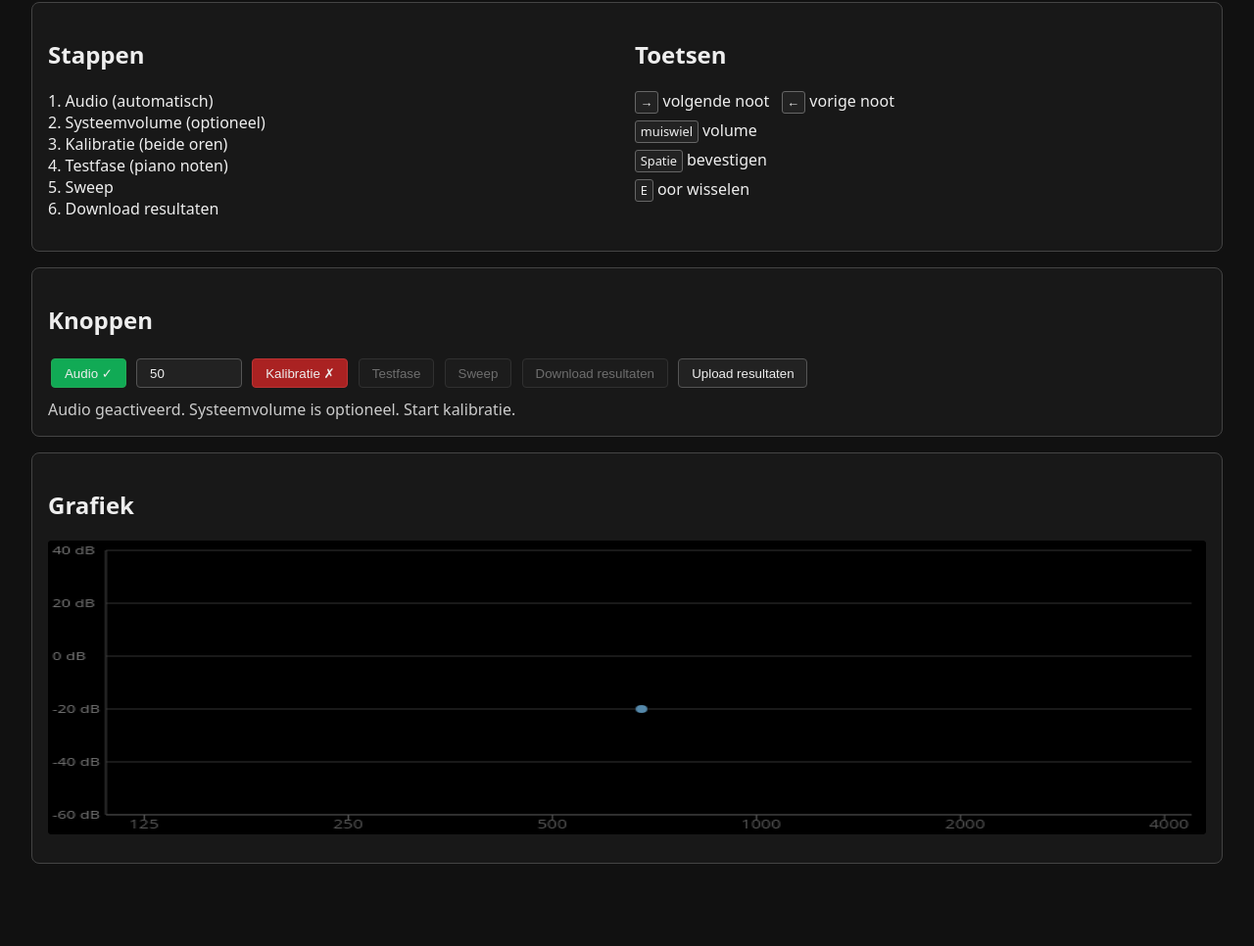
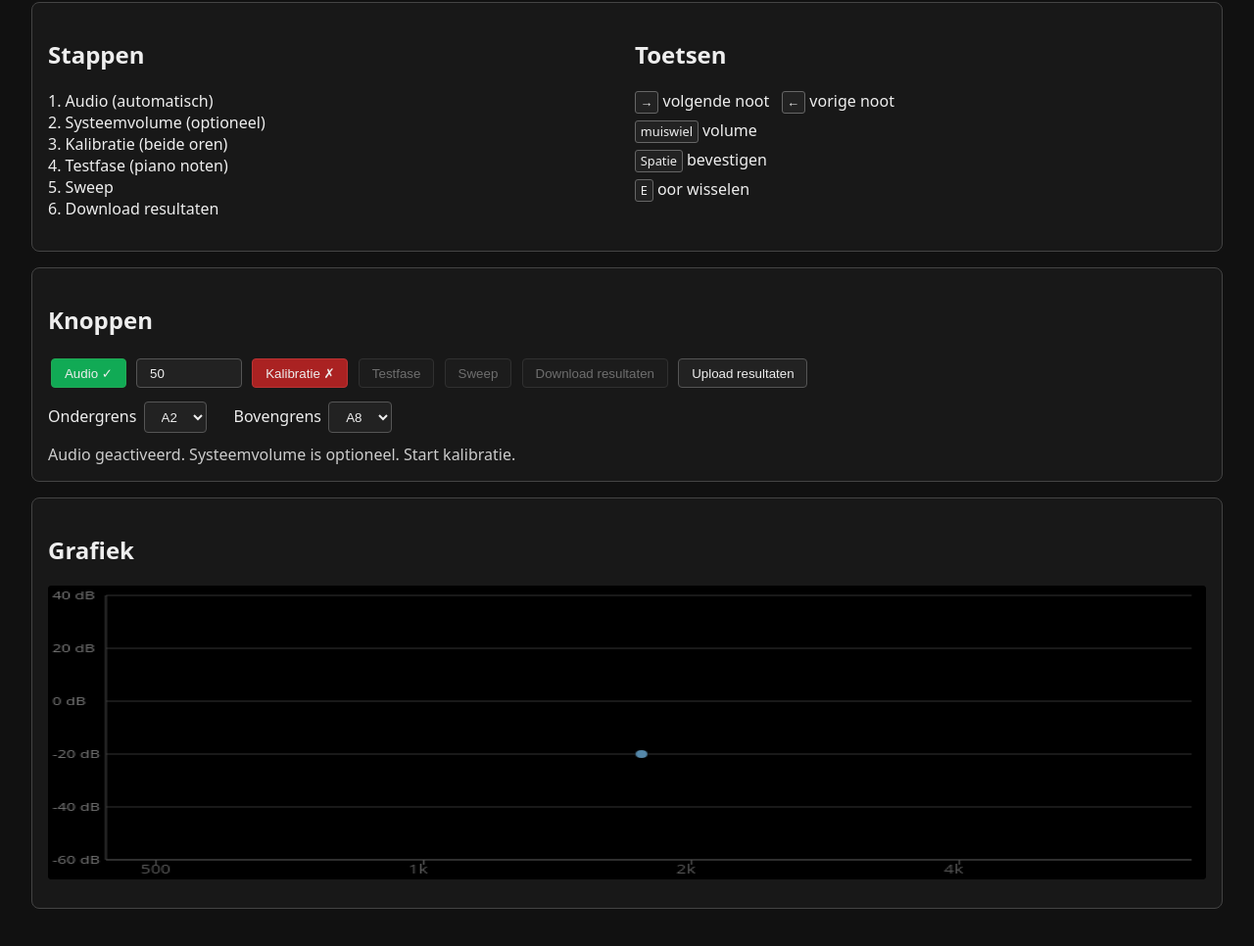
Before and after one commit to clemens-tolboom/hearing-test, a plain HTML site: page public/index.html in a window 1280 px wide. Shown: the part 94-1060 px from the top of the page at 98% size. Before the commit the page ends 1024 px from the top, so only its background shows below. Drawn offline with Linux system fonts and the light colour scheme.

Commit message:
fix: scale by freq low and high

```diff
--- a/public/index.html
+++ b/public/index.html
@@ -45,6 +45,10 @@
         <button id="btnDownload" disabled>Download resultaten</button>
         <input type="file" id="fileInput" accept=".json" hidden>
         <button id="btnUpload">Upload resultaten</button>
+        <div class="row" style="margin-top:0.5rem">
+            <label>Ondergrens <select id="freqLower"></select></label>
+            <label style="margin-left:0.5rem">Bovengrens <select id="freqUpper"></select></label>
+        </div>
         <div id="status" class="status"></div>
     </div>
 
--- a/public/main.js
+++ b/public/main.js
@@ -6,16 +6,27 @@
    APP CONSTANTS
 --------------------------------------------------------- */
 const APP_VERSION = "0.1.0";
-const F_MIN = 110;
-const F_MAX = 4186;
 const CALIBRATION_FREQ = 1000;
-const MIDI_LOWER = 55;
-const MIDI_HIGHER = 108;
+
+const A_OCTAVES = [
+  { label: "A0", midi: 21, freq: 27.5 },
+  { label: "A1", midi: 33, freq: 55 },
+  { label: "A2", midi: 45, freq: 110 },
+  { label: "A3", midi: 57, freq: 220 },
+  { label: "A4", midi: 69, freq: 440 },
+  { label: "A5", midi: 81, freq: 880 },
+  { label: "A6", midi: 93, freq: 1760 },
+  { label: "A7", midi: 105, freq: 3520 },
+  { label: "A8", midi: 117, freq: 7040 },
+];
+
+const DEFAULT_LOWER = A_OCTAVES[4];
+const DEFAULT_UPPER = A_OCTAVES[8];
 
 /* ---------------------------------------------------------
    CONFIGURE MODULES
 --------------------------------------------------------- */
-configureFreqGens({ fMin: F_MIN, fMax: F_MAX });
+configureFreqGens({ fMin: DEFAULT_LOWER.freq, fMax: DEFAULT_UPPER.freq });
 
 const store = createStore({
   mode: "idle",
@@ -32,12 +43,16 @@
   thresholdsRight: [],
   status: "",
   info: "",
+  freqLower: DEFAULT_LOWER.freq,
+  freqUpper: DEFAULT_UPPER.freq,
+  midiLower: DEFAULT_LOWER.midi,
+  midiUpper: DEFAULT_UPPER.midi,
 });
 
 Audio.configure({
   store,
-  midiLower: MIDI_LOWER,
-  midiHigher: MIDI_HIGHER,
+  midiLower: DEFAULT_LOWER.midi,
+  midiHigher: DEFAULT_UPPER.midi,
   calibrationFreq: CALIBRATION_FREQ,
 });
 
@@ -56,8 +71,35 @@
 const btnDownload = document.getElementById("btnDownload");
 const btnUpload = document.getElementById("btnUpload");
 const fileInput = document.getElementById("fileInput");
+const selLower = document.getElementById("freqLower");
+const selUpper = document.getElementById("freqUpper");
+
+let _cachedLower = DEFAULT_LOWER.freq;
+let _cachedUpper = DEFAULT_UPPER.freq;
 
 document.getElementById("version").textContent = "v" + APP_VERSION;
+
+/* ---------------------------------------------------------
+   POPULATE DROPDOWNS
+--------------------------------------------------------- */
+A_OCTAVES.forEach((oct, i) => {
+  selLower.appendChild(new Option(oct.label, i));
+  selUpper.appendChild(new Option(oct.label, i));
+});
+selLower.selectedIndex = 2;
+selUpper.selectedIndex = 8;
+
+function applyBounds(loFreq, hiFreq, loMidi, hiMidi) {
+  _cachedLower = loFreq;
+  _cachedUpper = hiFreq;
+  configureFreqGens({ fMin: loFreq, fMax: hiFreq });
+  Audio.configure({
+    store,
+    midiLower: loMidi,
+    midiHigher: hiMidi,
+    calibrationFreq: CALIBRATION_FREQ,
+  });
+}
 
 /* ---------------------------------------------------------
    CHART
@@ -109,11 +151,15 @@
 
   ctx2d.fillStyle = "#555";
   ctx2d.font = "12px system-ui";
-  Array.from({ length: 6 }, (_, i) => 125 * Math.pow(2, i)).forEach((f) => {
+  const firstOct = Math.ceil(Math.log2(state.freqLower / 125));
+  const lastOct = Math.floor(Math.log2(state.freqUpper / 125));
+  for (let n = firstOct; n <= lastOct; n++) {
+    const f = 125 * Math.pow(2, n);
     const x = 40 + xFromFreq(f) * (w - 60);
+    const label = f >= 1000 ? (f / 1000).toFixed(0) + "k" : Math.round(f).toString();
     ctx2d.fillRect(x, chartBottom, 1, 5);
-    ctx2d.fillText(f.toString(), x - 10, chartBottom + 14);
-  });
+    ctx2d.fillText(label, x - 10, chartBottom + 14);
+  }
 
   function drawList(list, color, calGain) {
     ctx2d.fillStyle = color;
@@ -196,6 +242,24 @@
   }
 
   btnDownload.disabled = !hasData;
+
+  selLower.disabled = state.mode !== "idle";
+  selUpper.disabled = state.mode !== "idle";
+
+  if (state.freqLower !== _cachedLower || state.freqUpper !== _cachedUpper) {
+    selLower.selectedIndex = A_OCTAVES.findIndex(
+      (o) => o.freq === state.freqLower,
+    );
+    selUpper.selectedIndex = A_OCTAVES.findIndex(
+      (o) => o.freq === state.freqUpper,
+    );
+    applyBounds(
+      state.freqLower,
+      state.freqUpper,
+      state.midiLower,
+      state.midiUpper,
+    );
+  }
 }
 
 store.subscribe(renderUI);
@@ -222,6 +286,28 @@
 fileInput.onchange = () => {
   if (fileInput.files[0]) Audio.loadResults(fileInput.files[0]);
 };
+
+/* ---------------------------------------------------------
+   FREQ BOUNDS DROPDOWNS
+--------------------------------------------------------- */
+function onBoundChange() {
+  const lo = A_OCTAVES[parseInt(selLower.value)];
+  const hi = A_OCTAVES[parseInt(selUpper.value)];
+  if (lo.midi >= hi.midi) {
+    store.setState({ status: "Ondergrens moet lager zijn dan bovengrens." });
+    return;
+  }
+  store.setState({
+    freqLower: lo.freq,
+    freqUpper: hi.freq,
+    midiLower: lo.midi,
+    midiUpper: hi.midi,
+  });
+  applyBounds(lo.freq, hi.freq, lo.midi, hi.midi);
+}
+
+selLower.addEventListener("change", onBoundChange);
+selUpper.addEventListener("change", onBoundChange);
 
 /* ---------------------------------------------------------
    DRAG & DROP — upload
--- a/public/src/audio.js
+++ b/public/src/audio.js
@@ -244,6 +244,10 @@
         calibrationGainRight: right.calibration?.gain ?? 0.001,
         thresholdsLeft: left.thresholds ?? [],
         thresholdsRight: right.thresholds ?? [],
+        freqLower: data.freqLower ?? 110,
+        freqUpper: data.freqUpper ?? 7040,
+        midiLower: data.midiLower ?? 45,
+        midiUpper: data.midiUpper ?? 117,
         mode: "idle",
         ear: "left",
         currentGain: 0.0001,
@@ -266,6 +270,10 @@
     timestamp: new Date().toISOString(),
     os: navigator.userAgent,
     systemVolume: state.systemVolume,
+    freqLower: state.freqLower,
+    freqUpper: state.freqUpper,
+    midiLower: state.midiLower,
+    midiUpper: state.midiUpper,
     ears: {
       left: {
         calibration: { frequency: state.calibrationFreq, gain: state.calibrationGainLeft },
--- a/public/styles.css
+++ b/public/styles.css
@@ -104,6 +104,21 @@
     opacity: 0.4;
 }
 
+select {
+    padding: 0.4rem 0.8rem;
+    margin: 0.2rem;
+    border-radius: 4px;
+    border: 1px solid #555;
+    background: #222;
+    color: #eee;
+    cursor: pointer;
+}
+
+select:disabled {
+    opacity: 0.4;
+    cursor: default;
+}
+
 .status {
     white-space: pre-line;
     margin-top: 0.5rem;
```
Also changed, not shown: 1 other file.
